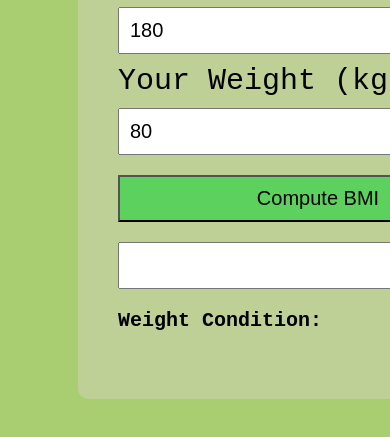
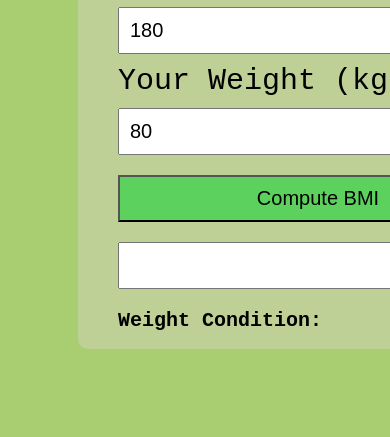
Before and after one commit to kamolesh-Mohanta/bmi-1, a plain HTML site: page index.html in a window 390 px wide. Shown: the part 251-688 px from the top of the page. Drawn offline with Linux system fonts and the light colour scheme.

Commit message:
Update index.css

```diff
--- a/index.css
+++ b/index.css
@@ -70,3 +70,11 @@ label{
     font-weight:900;
 
 }
+@media (max-width:600px){
+    .container{
+        width: 500px;
+        height: 500px;
+       position: absolute;
+    }
+
+}
```
